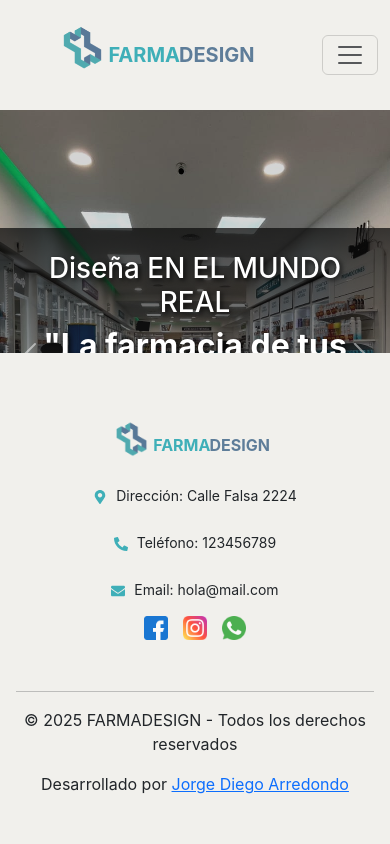
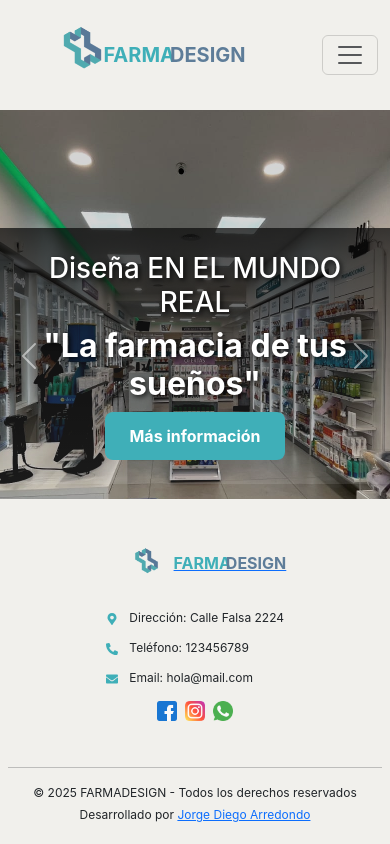
Before and after one commit to Diego2985/Farmadesign, a React (Create React App) app: page / in a window 390 px wide. Shown: the top 844 px of the page. Built offline with nearby package versions, Linux system fonts and the light colour scheme.

Commit message:
se corrigio footer en el css

```diff
--- a/src/Components/Footer/Footer.css
+++ b/src/Components/Footer/Footer.css
@@ -13,57 +13,53 @@
     flex-wrap: wrap;
     justify-content: space-between;
     align-items: center;
+    width: 100%;
     padding: 20px;
-    background-color: #F1F0EC;
   }
 
-
-/* Logo */
-.footer-brand {
+  .footer-left {
     display: flex;
     align-items: center;
-    text-decoration: none; /* Quitar subrayado */
-
   }
 
   .footer-logo-img {
-    height: 80px;
-    margin-right: -35px;
+    height: 100px;
+    margin-right: -20px;
   }
 
-/* Estilos del texto "FARMA DESIGN" */
   .farma {
     color: #3FAFB8;
     font-weight: bold;
-  ;
+    margin-left: -5px;
   }
 
   .design {
     color: #5E7D99;
     font-weight: bold;
-    margin-left: -1px;
+    margin-left: -5px;
   }
 
-/* Información de contacto */
   .footer-contact {
     display: flex;
-    justify-content: center;
-    align-items: center;
-    gap: 20px;
-    flex-wrap: wrap;
+    flex-direction: column;
+    gap: 8px;
+    text-align: left;
+  }
+
+  .footer-contact p {
+    margin: 4px 0;
     font-size: 14px;
   }
 
-.footer-contact .icon {
+  .icon {
     color: #3FAFB8;
-    margin-right: 5px;
+    margin-right: 8px;
   }
 
-/* Redes sociales */
   .footer-social {
     display: flex;
     justify-content: center;
-    gap: 15px;
+    gap: 10px;
   }
 
   .social-icon {
@@ -71,32 +67,55 @@
     height: 24px;
   }
 
-/* Derechos de autor */
   .footer-copyright {
     text-align: center;
     width: 100%;
-    margin-top: 15px;
+    margin-top: 10px;
+    font-size: 14px;
   }
 
-/* Ajustes para Mobile */
+  .footer-copyright p {
+    margin: 4px 0;
+  }
+
+  /* 📱 Mobile adjustments */
   @media (max-width: 768px) {
+    .footer {
+      padding: 1rem 0.5rem;
+    }
+
+    .footer-logo-img {
+      height: 60px;
+      margin-right: -10px;
+    }
+
+    .footer-contact p {
+      font-size: 12px;
+      margin: 2px 0;
+    }
+
     .footer-container {
       flex-direction: column;
       align-items: center;
       text-align: center;
+      gap: 12px;
     }
 
-    .footer-contact {
-        flex-direction: column;
-        text-align: center;
-        gap: 10px;
+    .footer-left {
+      justify-content: center;
     }
 
     .footer-social {
       justify-content: center;
+      gap: 8px;
     }
 
-    .footer-left {
-        margin-left: -45px;
+    .social-icon {
+      width: 20px;
+      height: 20px;
+    }
+
+    .footer-copyright {
+      font-size: 12px;
     }
   }
```
Lines whose indentation alone changed are shown as unchanged.
